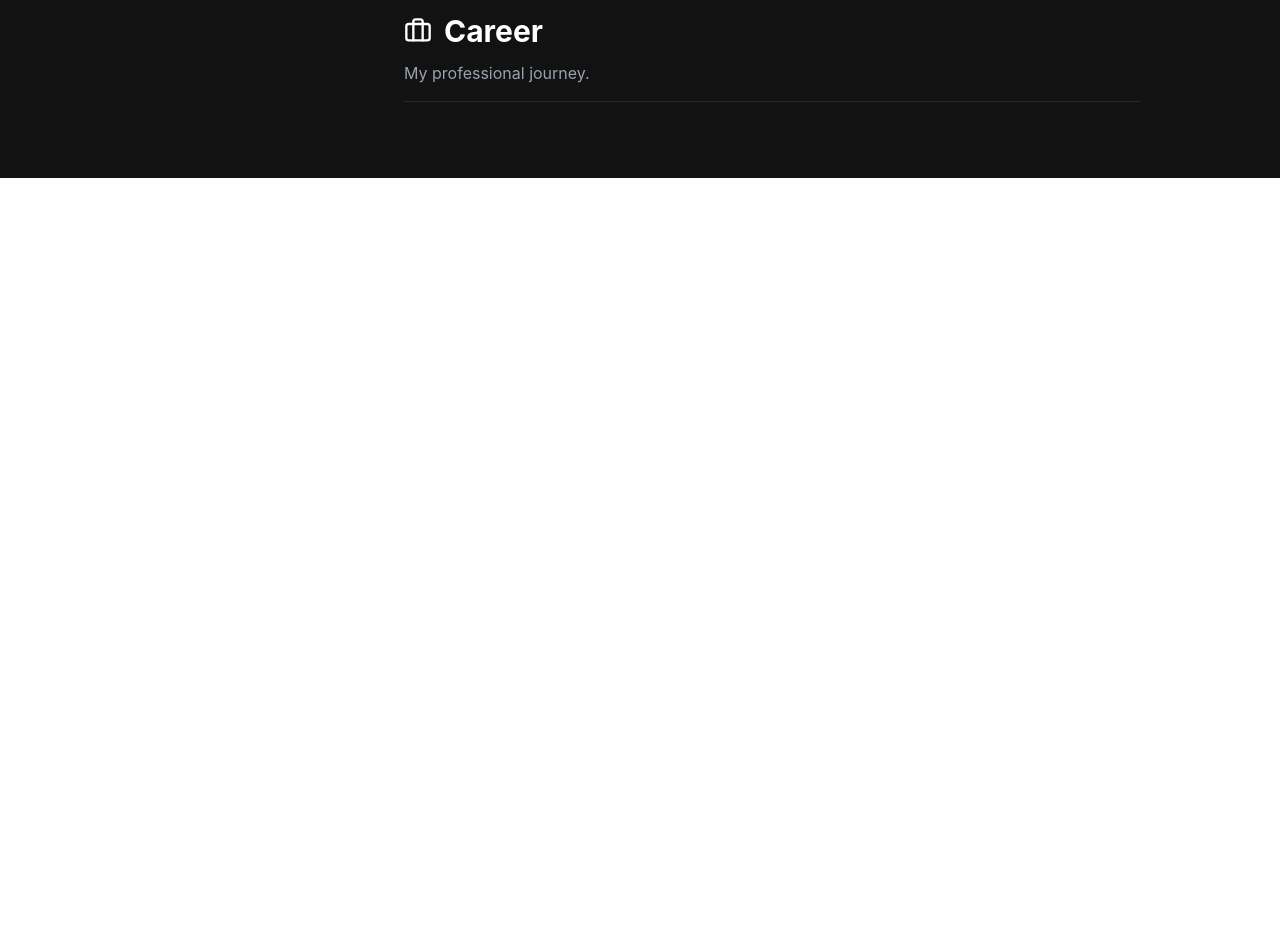
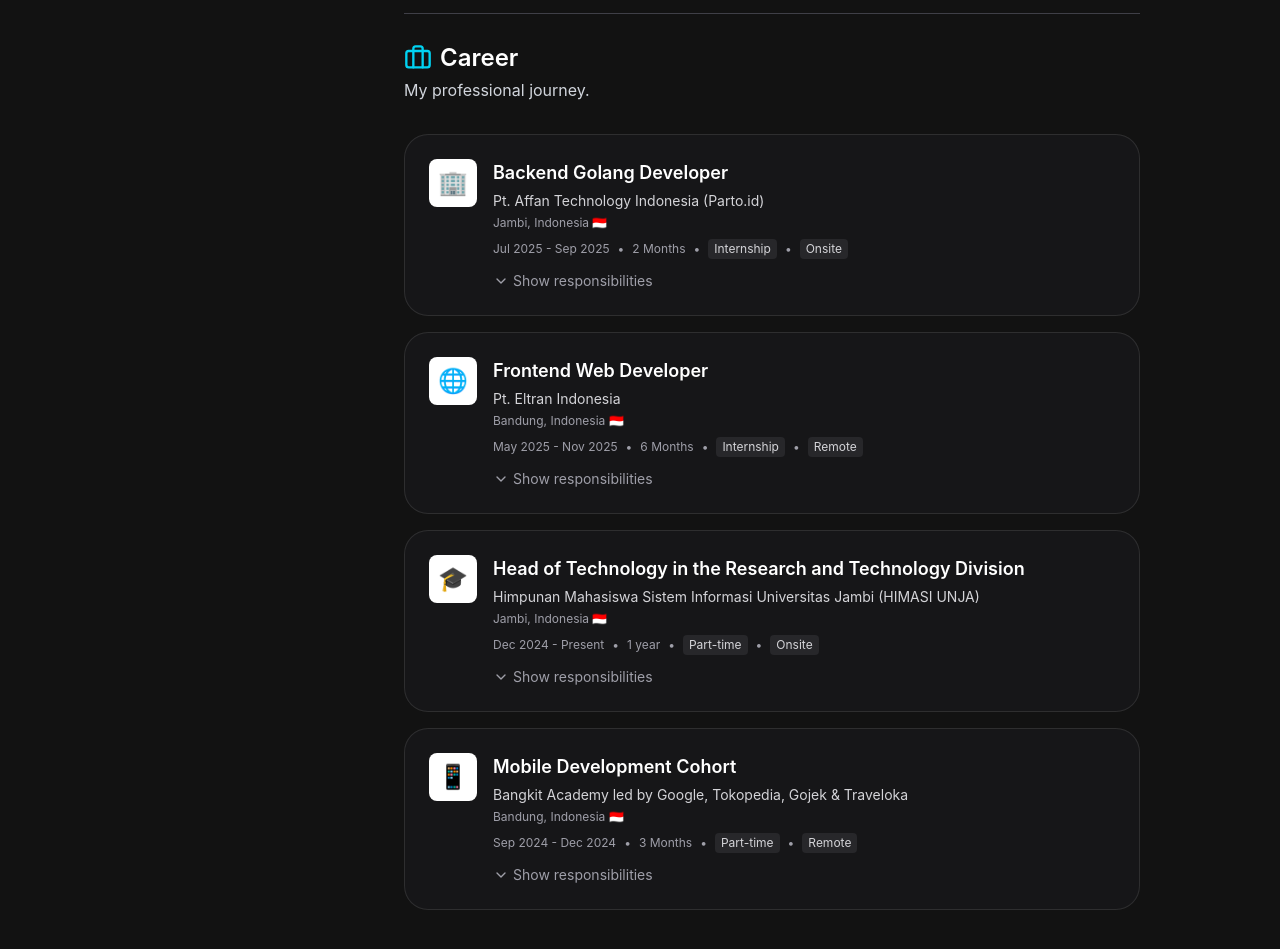
Before and after one commit to arttVinci/tratech.my.id, a React (Vite) app: page /about in a window 1280 px wide. Shown: the part 980-1929 px from the top of the page. Before the commit the page ends 1158 px from the top, so only its background shows below. Built offline with nearby package versions, Linux system fonts and the light colour scheme.

Commit message:
feat: Experience Card

```diff
--- /dev/null
+++ b/src/components/CareerCard.jsx
@@ -0,0 +1,211 @@
+import React, { useState } from "react";
+import { ChevronDown, Briefcase } from "lucide-react";
+import { motion, AnimatePresence } from "framer-motion";
+import GlowCard from "./GlowCard";
+
+const experiences = [
+  {
+    id: 1,
+    logo: "🏢",
+    title: "Backend Golang Developer",
+    company: "Pt. Affan Technology Indonesia (Parto.id)",
+    location: "Jambi, Indonesia 🇮🇩",
+    period: "Jul 2025 - Sep 2025",
+    duration: "2 Months",
+    type: "Internship",
+    mode: "Onsite",
+    responsibilities: [
+      "Developed RESTful APIs using Golang and Gin framework",
+      "Implemented authentication and authorization systems",
+      "Optimized database queries for better performance",
+      "Collaborated with frontend team for seamless integration",
+    ],
+  },
+  {
+    id: 2,
+    logo: "🌐",
+    title: "Frontend Web Developer",
+    company: "Pt. Eltran Indonesia",
+    location: "Bandung, Indonesia 🇮🇩",
+    period: "May 2025 - Nov 2025",
+    duration: "6 Months",
+    type: "Internship",
+    mode: "Remote",
+    responsibilities: [
+      "Built responsive web applications using React and TypeScript",
+      "Implemented modern UI/UX designs with Tailwind CSS",
+      "Integrated RESTful APIs and managed state with Redux",
+      "Conducted code reviews and maintained documentation",
+    ],
+  },
+  {
+    id: 3,
+    logo: "🎓",
+    title: "Head of Technology in the Research and Technology Division",
+    company:
+      "Himpunan Mahasiswa Sistem Informasi Universitas Jambi (HIMASI UNJA)",
+    location: "Jambi, Indonesia 🇮🇩",
+    period: "Dec 2024 - Present",
+    duration: "1 year",
+    type: "Part-time",
+    mode: "Onsite",
+    responsibilities: [
+      "Led technology initiatives and research projects",
+      "Mentored junior members in software development",
+      "Organized technical workshops and training sessions",
+      "Managed division resources and project timelines",
+    ],
+  },
+  {
+    id: 4,
+    logo: "📱",
+    title: "Mobile Development Cohort",
+    company: "Bangkit Academy led by Google, Tokopedia, Gojek & Traveloka",
+    location: "Bandung, Indonesia 🇮🇩",
+    period: "Sep 2024 - Dec 2024",
+    duration: "3 Months",
+    type: "Part-time",
+    mode: "Remote",
+    responsibilities: [
+      "Learned mobile app development with Kotlin and Android Studio",
+      "Built and deployed Android applications",
+      "Collaborated on capstone project with cross-functional team",
+      "Completed certifications in mobile development",
+    ],
+  },
+];
+
+const ExperienceCard = ({ experience, index }) => {
+  const [isExpanded, setIsExpanded] = useState(false);
+
+  return (
+    <motion.div
+      initial={{ opacity: 0, y: 20 }}
+      animate={{ opacity: 1, y: 0 }}
+      transition={{
+        duration: 0.5,
+        delay: index * 0.1,
+        ease: [0.25, 0.1, 0.25, 1],
+      }}
+    >
+      <GlowCard>
+        <div className="flex gap-4">
+          <motion.div
+            className="flex shrink-0"
+            whileHover={{ scale: 1.1 }}
+            transition={{ type: "spring", stiffness: 300, damping: 20 }}
+          >
+            <div className="w-12 h-12 bg-white rounded-lg flex items-center justify-center text-2xl">
+              {experience.logo}
+            </div>
+          </motion.div>
+
+          <div className="flex-1 min-w-0">
+            <motion.h3
+              className="text-lg font-semibold text-white mb-1"
+              whileHover={{ color: "#22d3ee" }}
+              transition={{ duration: 0.2 }}
+            >
+              {experience.title}
+            </motion.h3>
+
+            <p className="text-sm text-zinc-300 mb-1">{experience.company}</p>
+
+            <p className="text-xs text-zinc-400 mb-2">{experience.location}</p>
+
+            <div className="flex flex-wrap items-center gap-2 text-xs text-zinc-400 mb-3">
+              <span>{experience.period}</span>
+              <span>•</span>
+              <span>{experience.duration}</span>
+              <span>•</span>
+              <motion.span
+                className="px-1.5 py-0.5 bg-zinc-800 rounded text-zinc-300 text-xs"
+                whileHover={{ backgroundColor: "#3f3f46", scale: 1.05 }}
+                transition={{ duration: 0.2 }}
+              >
+                {experience.type}
+              </motion.span>
+              <span>•</span>
+              <motion.span
+                className="px-1.5 py-0.5 bg-zinc-800 rounded text-zinc-300 text-xs"
+                whileHover={{ backgroundColor: "#3f3f46", scale: 1.05 }}
+                transition={{ duration: 0.2 }}
+              >
+                {experience.mode}
+              </motion.span>
+            </div>
+
+            <motion.button
+              onClick={() => setIsExpanded(!isExpanded)}
+              className="flex items-center gap-1 text-zinc-400"
+              whileHover={{ color: "#ffffff" }}
+              transition={{ duration: 0.2 }}
+            >
+              <motion.div
+                animate={{ rotate: isExpanded ? 180 : 0 }}
+                transition={{ duration: 0.3, ease: "easeInOut" }}
+              >
+                <ChevronDown className="w-4 h-4" />
+              </motion.div>
+              <span className="text-sm">
+                {isExpanded ? "Hide responsibilities" : "Show responsibilities"}
+              </span>
+            </motion.button>
+
+            <AnimatePresence initial={false}>
+              {isExpanded && (
+                <motion.div
+                  initial={{ height: 0, opacity: 0 }}
+                  animate={{ height: "auto", opacity: 1 }}
+                  exit={{ height: 0, opacity: 0 }}
+                  transition={{ duration: 0.3, ease: "easeInOut" }}
+                  className="overflow-hidden"
+                >
+                  <div className="mt-4 pt-4 border-t border-zinc-800">
+                    <ul className="space-y-2">
+                      {experience.responsibilities.map((resp, idx) => (
+                        <motion.li
+                          key={idx}
+                          initial={{ opacity: 0, x: -10 }}
+                          animate={{ opacity: 1, x: 0 }}
+                          transition={{
+                            duration: 0.3,
+                            delay: idx * 0.05,
+                          }}
+                          className="text-sm text-zinc-300 flex gap-2"
+                        >
+                          <span className="text-zinc-500 flex shrink-0">•</span>
+                          <span>{resp}</span>
+                        </motion.li>
+                      ))}
+                    </ul>
+                  </div>
+                </motion.div>
+              )}
+            </AnimatePresence>
+          </div>
+        </div>
+      </GlowCard>
+    </motion.div>
+  );
+};
+
+export default function CareerCard() {
+  return (
+    <section className="mt-7 pb-3">
+      <div className="mb-8">
+        <h3 className="text-2xl font-semibold text-white flex items-center gap-2">
+          <Briefcase className="w-7 h-7 text-cyan-400" />
+          Career
+        </h3>
+        <p className="text-gray-300 mt-1">My professional journey.</p>
+      </div>
+
+      <div className="space-y-4">
+        {experiences.map((exp, index) => (
+          <ExperienceCard key={exp.id} experience={exp} index={index} />
+        ))}
+      </div>
+    </section>
+  );
+}
--- a/src/components/FeaturedSection.jsx
+++ b/src/components/FeaturedSection.jsx
@@ -5,12 +5,12 @@
   return (
     <section className="mt-7 pb-3">
       <div className="mb-8">
-        <h3 className="text-xl font-semibold text-white flex items-center gap-2">
+        <h3 className="text-2xl font-semibold text-white flex items-center gap-2">
           <LayoutGrid className="w-5 h-5 text-cyan-400" />
           Featured
         </h3>
-        <p className="text-gray-400 text-sm mt-1">
-          Highlighted sections of my work & profile.
+        <p className="text-gray-300 mt-1">
+          Highlighted sections of my work & profile
         </p>
       </div>
 
--- a/src/pages/AboutPage.jsx
+++ b/src/pages/AboutPage.jsx
@@ -1,6 +1,6 @@
 import React from "react";
 import { motion } from "framer-motion";
-import { Briefcase } from "lucide-react";
+import CareerCard from "../components/CareerCard";
 
 export default function AboutPage() {
   return (
@@ -80,12 +80,8 @@
       </div>
 
       <div className="mt-16">
-        <div className="flex items-center gap-3 mb-3">
-          <Briefcase className="w-7 h-7 text-white" />
-          <h3 className="text-3xl font-bold text-white">Career</h3>
-        </div>
-        <p className="text-gray-400">My professional journey.</p>
-        <div className="border-b border-gray-800 mt-4"></div>
+        <div className="border-b border-zinc-700 mt-3 mb-6"></div>
+        <CareerCard />
       </div>
     </motion.div>
   );
--- a/src/pages/HomePage.jsx
+++ b/src/pages/HomePage.jsx
@@ -90,13 +90,13 @@
       <div className="mt-16">
         <div className="border-b border-zinc-700 mt-3 mb-6"></div>
         <div className="flex items-center gap-3 mb-4">
-          <h3 className="text-xl font-semibold text-white">
+          <h3 className="text-2xl font-semibold text-white">
             <span className="text-cyan-400">{"< />"}</span>
             {" Tech Stack"}
           </h3>
         </div>
-        <p className="text-gray-400 text-sm mb-6">
-          this is the technology i used to build an application.
+        <p className="text-gray-300 mb-6">
+          This is the technology i used to build an application.
         </p>
 
         <div className="flex flex-wrap gap-2.5 pb-1">
```
